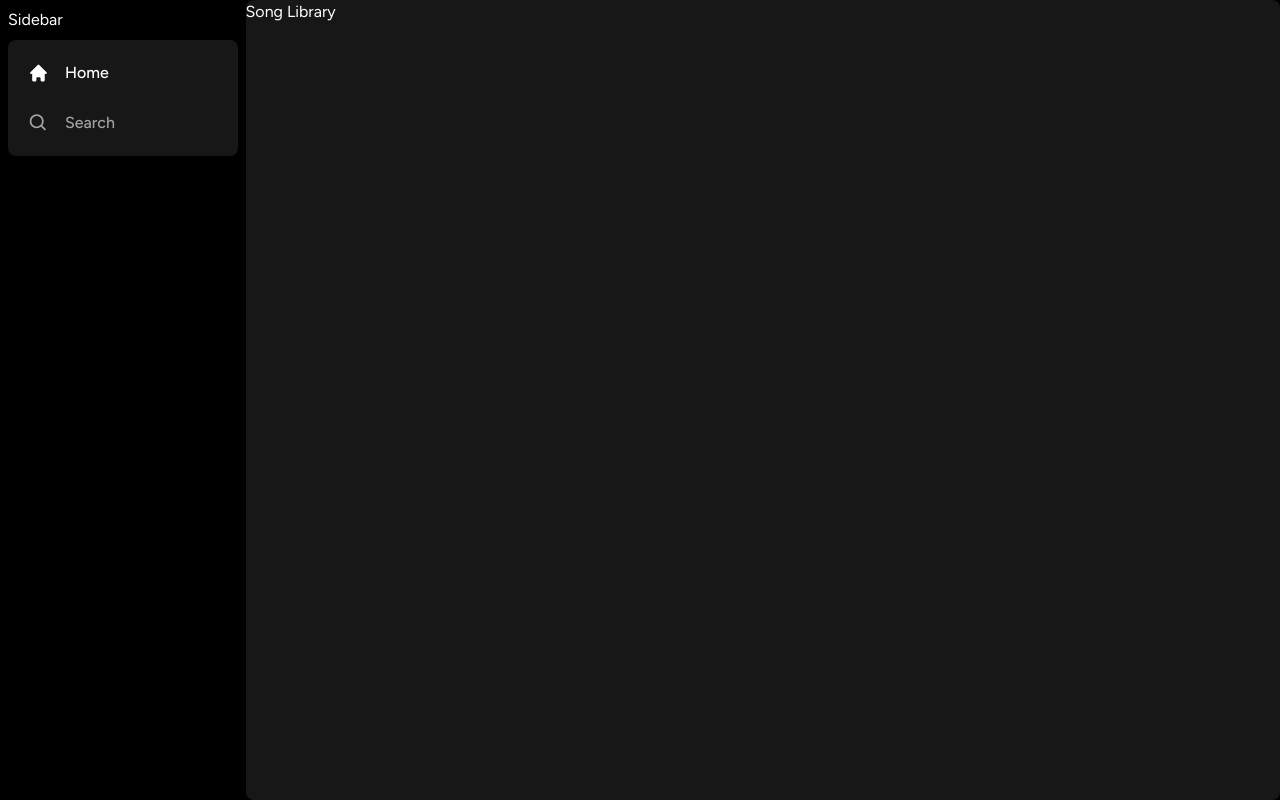
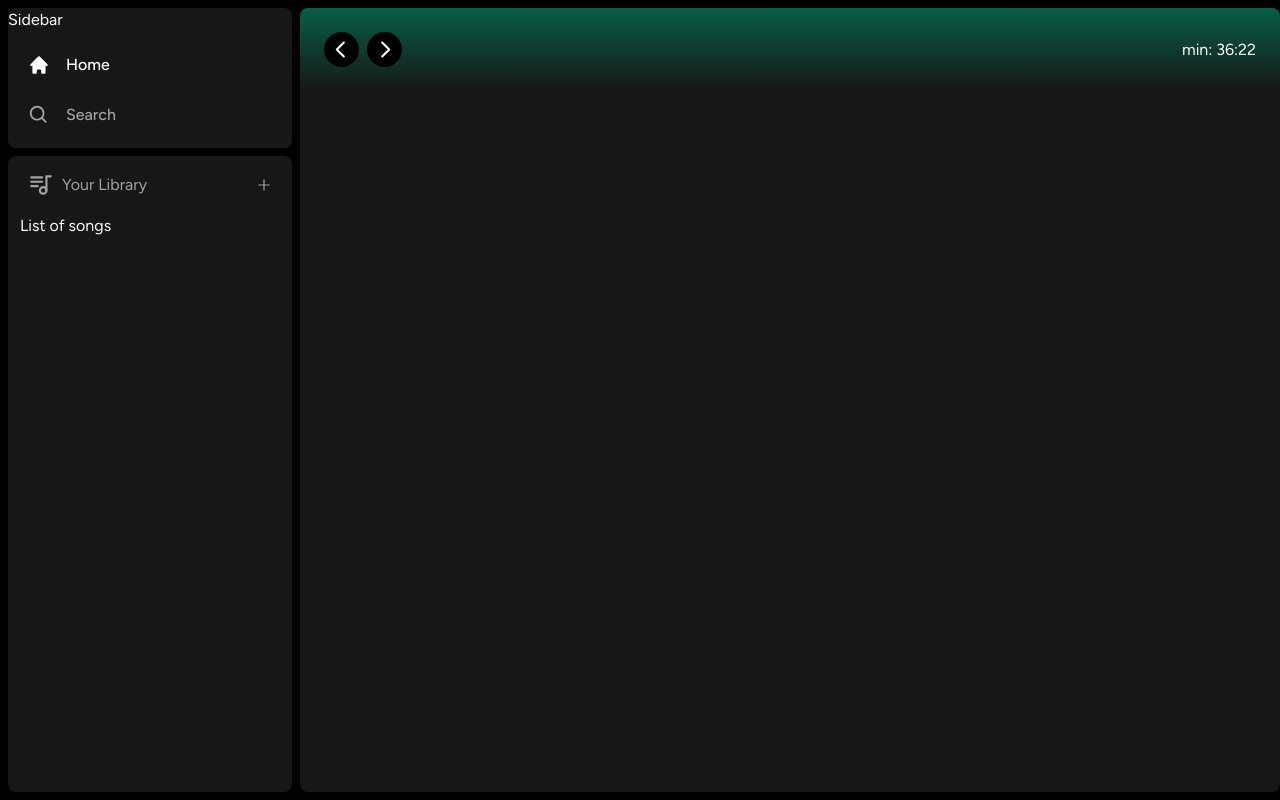
Before and after one commit to sandymohamed/spotify-clone, a Next.js app: page / in a window 1280 px wide. Built offline with nearby package versions, Linux system fonts and the light colour scheme.

Commit message:
ADD HEADER NAVIGAION

```diff
--- a/app/(site)/page.tsx
+++ b/app/(site)/page.tsx
@@ -1,10 +1,15 @@
+import Header from "@/components/Header";
 import Image from "next/image";
 
 export default function Home() {
   return (
-    <div className="text-green-500">
-      Main content!
-    </div>
+    <div className="bg-neutral-900 rounded-lg h-full w-full overflow-hidden overflow-y-auto">
+
+      <Header>
+vvvvvvvvvvvvvvvvvvvvvvvvvv
+      </Header>
+
+     </div>
 
   );
 }
--- /dev/null
+++ b/components/Header.tsx
@@ -0,0 +1,43 @@
+"use client";
+
+import { useRouter } from "next/navigation";
+import { twMerge } from "tailwind-merge";
+import { RxCaretLeft, RxCaretRight } from "react-icons/rx"
+
+interface HeaderProps {
+    children: React.ReactNode;
+    className?: string;
+}
+
+const Header: React.FC<HeaderProps> = ({
+    children, className
+}) => {
+
+
+    const Router = useRouter();
+    const handlelogout = () => {
+        localStorage.removeItem("token");
+    }
+
+    return (
+        <div
+            className={twMerge(`h-fit bg-gradient-to-b from-emerald-800 p-6  `, className)} >
+            <div className="w-full nb-4 flex items-center justify-between" >
+                <div className="hidden md:flex gap-x-2 items-center">
+
+                    <button onClick={() => Router.back()} className="rounded-full bg-black flex items-center justify-center hover:opacity-75 transition">
+                        <RxCaretLeft className="text-white" size={35} />
+                    </button>
+                    <button onClick={() => Router.forward()} className="rounded-full bg-black flex items-center justify-center hover:opacity-75 transition">
+                        <RxCaretRight className="text-white" size={35} />
+                    </button>
+                </div>
+
+                <div className="">
+                    min: 36:22
+                </div>
+            </div>
+        </div>)
+}
+
+export default Header
--- /dev/null
+++ b/components/Library.tsx
@@ -0,0 +1,60 @@
+"use client";
+
+import { TbPlaylist } from "react-icons/tb";
+import { AiOutlinePlus } from "react-icons/ai";
+
+
+
+const Library = () => {
+
+    const onClick = () => {
+        alert("You clicked me!");
+    }
+    return (
+        <div className="flex flex-col">
+
+            <div className="
+                        flex
+                        items-center
+                        justify-between
+                        px-5
+                        pt-4
+
+                        ">
+                <div
+                    className="
+                            inline-flex
+                            items-center
+                            gap-x-2
+                            ">
+                    <TbPlaylist className="text-neutral-400" size={26} />
+
+                    <p className="text-neutral-400  font-meduim text-md">Your Library</p>
+                </div>
+
+                <AiOutlinePlus onClick={onClick} className='text-neutral-400
+                         cursor-pointer
+                        hover:text-white
+                         transition
+                        '/>
+
+
+            </div>
+
+            <div className="
+            flex
+            flex-col
+            gap-y-2
+            mt-4
+            px-3
+            "   >
+                List of songs
+
+            </div>
+        </div>
+
+    )
+}
+
+
+export default Library;
--- a/components/Sidebar.tsx
+++ b/components/Sidebar.tsx
@@ -5,6 +5,7 @@ import { BiSearch } from "react-icons/bi";
 import { HiHome } from "react-icons/hi";
 import Box from "./Box";
 import SidebarItem from "./SidebarItem";
+import Library from "./Library";
 
 
 
@@ -36,7 +37,9 @@ const Sidebar: React.FC<SidebarProps> = ({ children }) => {
   {/* {children} */ }
   return (
     <div className="flex h-full">
-      <Box className="hidden md:flex flex-col gap-y-2 bg-black h-full w-[300px] p-2">
+      <div className="hidden md:flex flex-col gap-y-2 bg-black h-full w-[300px] p-2">
+
+        <Box >
           Sidebar
 
 
@@ -44,15 +47,21 @@ const Sidebar: React.FC<SidebarProps> = ({ children }) => {
             <div className="flex flex-col gap-y-4 px-5 py-4">
               {
                 routes.map((item) => (
-        <SidebarItem  key={item.label} {...item} />
+                  <SidebarItem key={item.label} {...item} />
                 ))
               }
             </div>
           </Box>
         </Box>
         <Box className="overflow-auto h-full">
-        Song Library
+          <Library />
         </Box>
+      </div>
+      <main className="h-full flex-1 overflow-y-auto py-2">
+        {children}
+
+      </main>
+
     </div>
   )
 }
```
Lines whose indentation alone changed are shown as unchanged.
